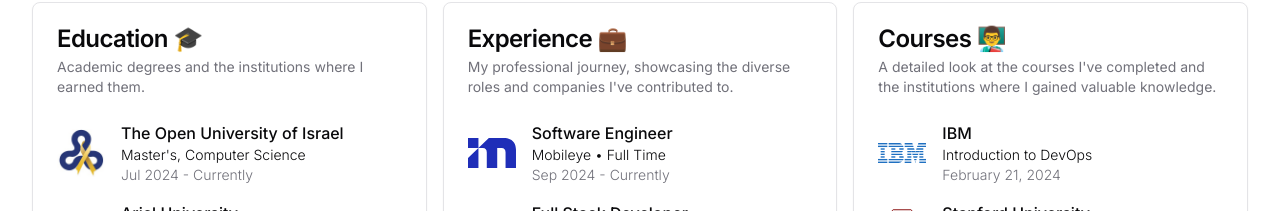
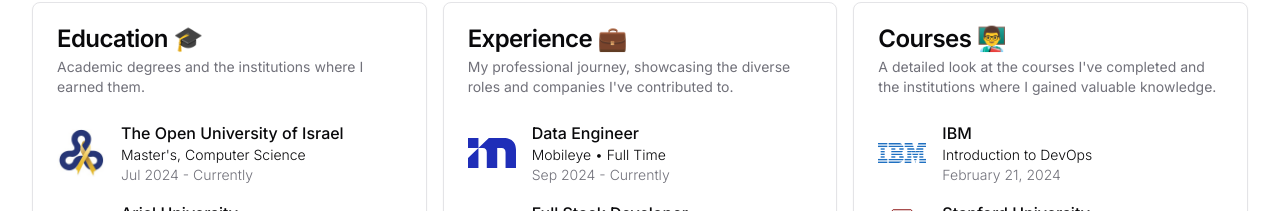
Before and after one commit to ShaharBand/shaharband.com, a Next.js app: page / in a window 1280 px wide. Shown: the part 242-453 px from the top of the page. Built offline with nearby package versions, Linux system fonts and the light colour scheme.

Commit message:
:pencil2: Update expirence title

```diff
--- a/components/portfolio/experience/ExperienceCard.tsx
+++ b/components/portfolio/experience/ExperienceCard.tsx
@@ -25,7 +25,7 @@
           companyImage={MobileyeLogo.src}
           companyName={"Mobileye"}
           jobType={"Full Time"}
-          jobTitle={"Software Engineer"}
+          jobTitle={"Data Engineer"}
           startDate={"Sep 2024"}
           endDate={"Currently"}
         />
```
